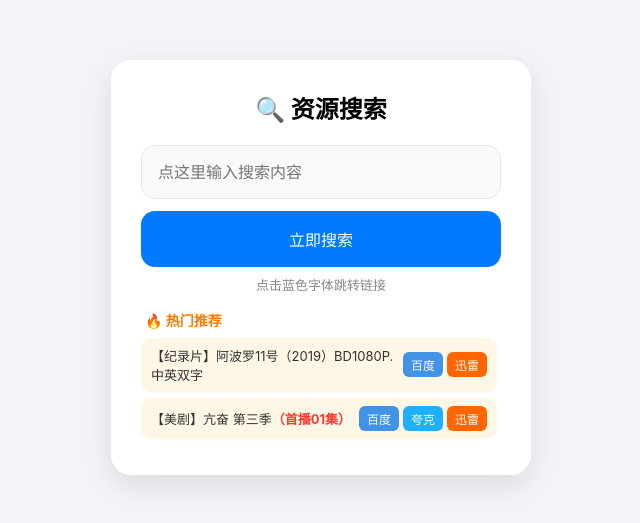
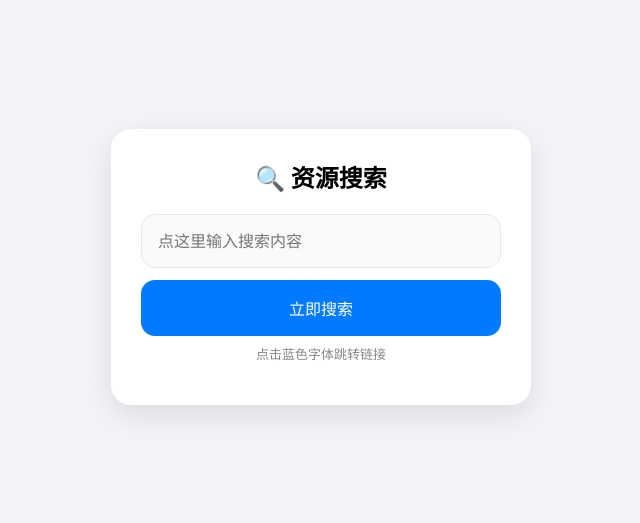
Before and after one commit to dalda333/resource-search, a plain HTML site: page index.html in a window 1280 px wide. Shown: the part 133-656 px from the top of the page, without its empty margins (319-959 px from the left). Drawn offline with Linux system fonts and the light colour scheme.

Commit message:
Add files via upload

```diff
--- a/index.html
+++ b/index.html
@@ -13,32 +13,6 @@ body{background:#f2f4f7;padding:20px;display:flex;justify-content:center;align-i
 .btn{width:100%;padding:16px;background:#007aff;color:#fff;border:none;border-radius:14px;font-size:16px;font-weight:500}
 .btn:active{background:#0062cc}
 .tip{text-align:center;font-size:13px;color:#888;margin-top:8px;margin-bottom:12px}
-
-/* 热门推荐（使用原每日更新样式） */
-.hot{margin-top:16px}
-.hot-header{
-    display:flex;justify-content:space-between;align-items:center;
-    margin-bottom:8px;padding-left:4px;
-}
-.hot-title{font-size:14px;color:#ff7b00;font-weight:bold;}
-.hot-date{font-size:12px;color:#888;}
-
-.hot-scroll{
-  max-height:120px; overflow-y:auto; padding-right:4px;
-}
-.hot-item{
-    display:flex;justify-content:space-between;align-items:center;
-    background:#fff7e6;padding:8px 10px;border-radius:10px;margin-bottom:6px;gap:6px
-}
-.hot-name{font-size:13px;color:#333;flex:1}
-.hot-btns{display:flex;gap:4px}
-.hot-go{
-    font-size:12px;padding:4px 8px;border-radius:6px;
-    color:#fff;text-decoration:none;white-space:nowrap
-}
-.baidu{background:#4292e6}
-.quark{background:#1cb0ff}
-.xunlei{background:#f60}
 
 .result{
   margin-top:10px;
@@ -74,28 +48,15 @@ body{background:#f2f4f7;padding:20px;display:flex;justify-content:center;align-i
 
   <div class="tip">点击蓝色字体跳转链接</div>
   <div class="result" id="result"></div>
-
-  <!-- 热门推荐（原每日更新样式） -->
-  <div class="hot">
-    <div class="hot-header">
-      <div class="hot-title">🔥 热门推荐</div>
-    </div>
-    <div class="hot-scroll" id="hotList"></div>
-  </div>
 </div>
 
 <script>
-// ==============================================================
-//          👇👇👇 【这里是 公开资源 / 热门推荐】👇👇👇
+//公开资源
 const ALL_RESOURCES = `
 【纪录片】阿波罗11号（2019）BD1080P.中英双字 https://pan.baidu.com/s/1kt3OCUtmeLMLiDlztuqK2w?pwd=mumu https://pan.xunlei.com/s/VOq0KJnyOBKsCZjWP3I3qKlWA1?pwd=z36f#
 【美剧】亢奋 第三季（首播01集） https://pan.baidu.com/s/1wDUECPb9ybxlGpQgKGWqLQ?pwd=mumu https://pan.quark.cn/s/2f098bee5901 https://pan.xunlei.com/s/VOq3hApoEt4dCO4Mav6mKkeEA1?pwd=fack
 `;
-//          👆👆👆 【公开资源 / 热门推荐 结束】👆👆👆
-// ==============================================================
-
-// ==============================================================
-//          👇👇👇 【这里是 私密资源】👇👇👇
+//私密资源
 const SECRET_RESOURCES = `
 【美剧】可以开干.DTF圣路易日记（2026）1080P.中英双字.全7集
 https://pan.baidu.com/s/11RZ7dKNn1waECAdNEDMmSA?pwd=mumu
@@ -106,16 +67,9 @@ https://pan.baidu.com/s/1mOfXW8qtRwn9Z-IK3HkPrw?pwd=mumu
 逐玉（2026）全4K
 https://pan.xunlei.com/s/VOq0qiKDFNYMKlwilQJaHWh7A1?pwd=bucj#
 `;
-//          👆👆👆 【私密资源 结束】👆👆👆
-// ==============================================================
-
-// ==========================================
-//  ✅ 接收通知的邮箱
-// ==========================================
+//失效反馈邮箱
 const YOUR_EMAIL = "你的邮箱@qq.com";
 
-
-// ===================== 以下代码完全不用动 ======================
 let publicList = [];
 let secretList = [];
 
@@ -146,27 +100,6 @@ function highlightName(s){
 
 parsePublic(ALL_RESOURCES);
 parseSecret(SECRET_RESOURCES);
-
-// 加载热门推荐
-function loadHotList(){
-  let h="";
-  ALL_RESOURCES.trim().split("\n").filter(l=>l.trim()).forEach(line=>{
-    const {name,urls}=parseLine(line);
-    let btns="";
-    urls.forEach(u=>{
-      if(u.includes("baidu"))btns+=`<span class="hot-go baidu">百度</span>`;
-      if(u.includes("quark"))btns+=`<span class="hot-go quark">夸克</span>`;
-      if(u.includes("xunlei"))btns+=`<span class="hot-go xunlei">迅雷</span>`;
-    });
-    h+=`<div class="hot-item" onclick="goSearch('${name}')">
-      <span class="hot-name">${highlightName(name)}</span>
-      <div class="hot-btns">${btns}</div>
-    </div>`;
-  });
-  document.getElementById("hotList").innerHTML=h;
-}
-
-loadHotList();
 
 function search(){
   const key=document.getElementById("key").value.trim();
@@ -205,11 +138,6 @@ function copy(url,btn){
   });
 }
 
-function goSearch(w){
-  document.getElementById("key").value=w;
-  search();
-}
-
 window.onload=()=>document.getElementById("key").focus();
 </script>
 </body>
```
